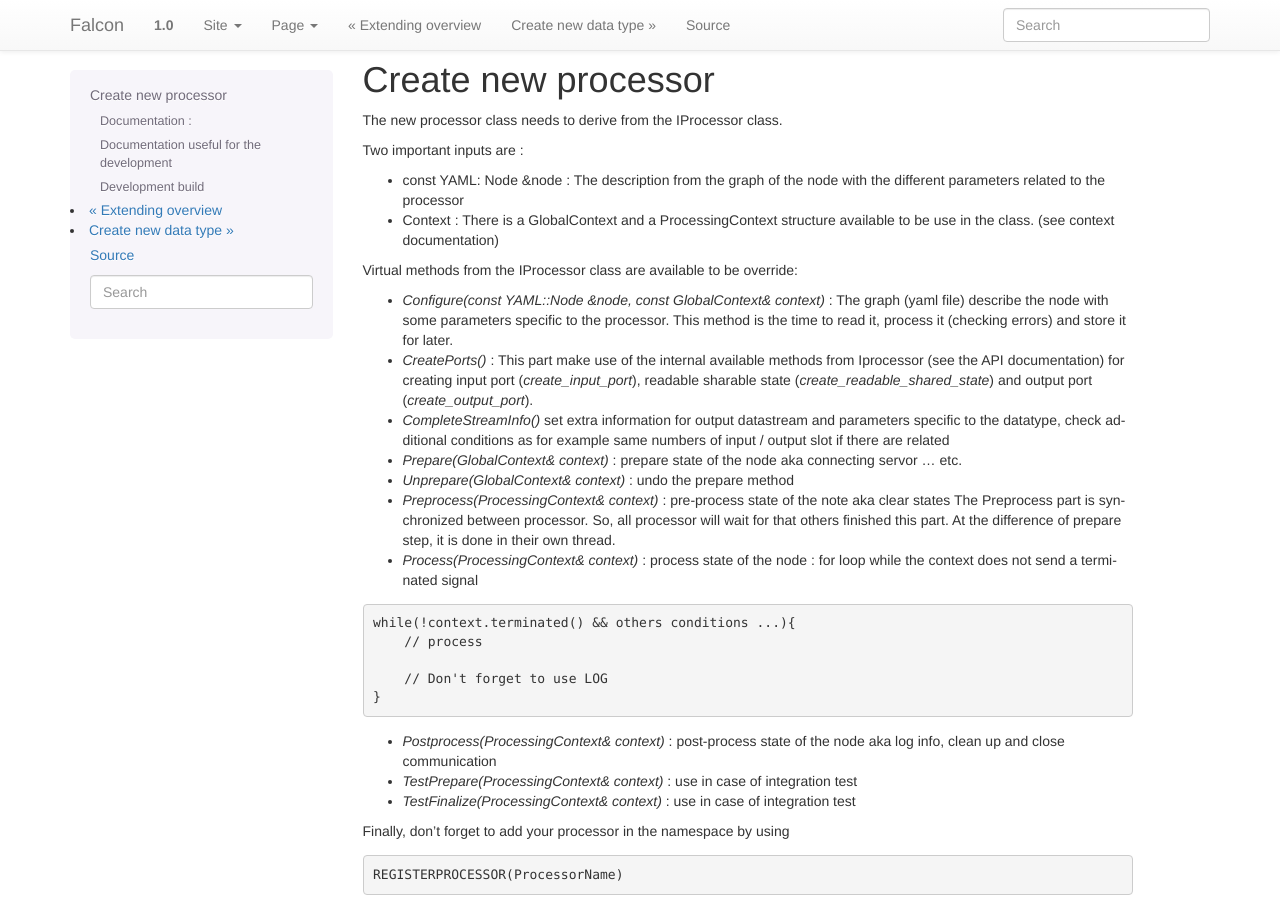
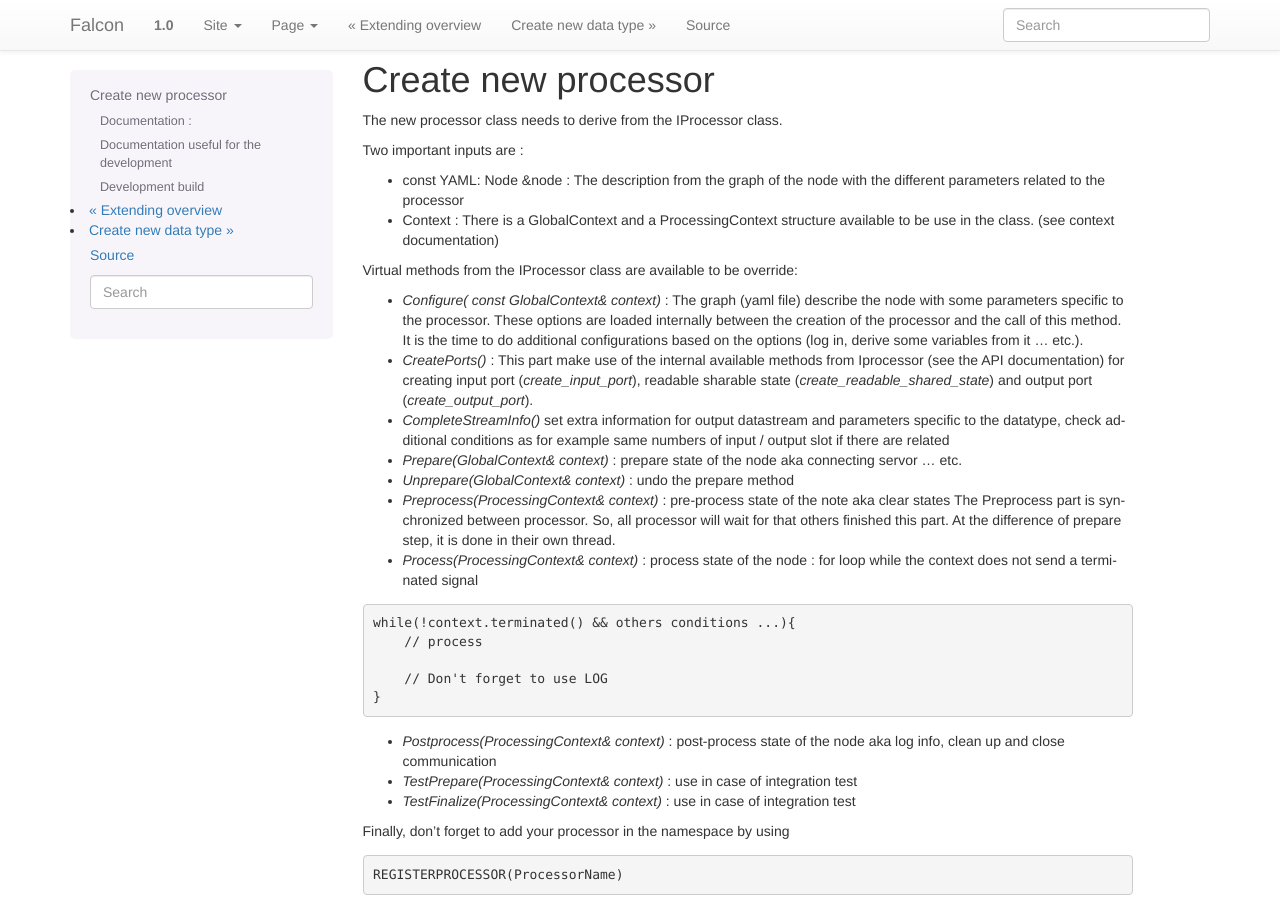
Before and after one commit to benfgit/falcon-core-linux, a Sphinx documentation site: the page built from docs/extensions/extend_processor.rst, in a window 1280 px wide and 900 px high. Built offline with Sphinx 7.4.7, drawn with Linux system fonts in a browser that asks for light colours.

Commit message:
refactor Configure method since the options lib changed the way to load them in the processor fix #40

```diff
--- a/docs/extensions/extend_processor.rst
+++ b/docs/extensions/extend_processor.rst
@@ -10,8 +10,10 @@ Two important inputs are :
 
 Virtual methods from the IProcessor class are available to be override:
 
--   *Configure(const YAML::Node &node, const GlobalContext& context)* : The graph (yaml file) describe the node
-    with some parameters specific to the processor. This method is the time to read it, process it (checking errors) and store it for later.
+-   *Configure( const GlobalContext& context)* : The graph (yaml file) describe the node
+    with some parameters specific to the processor. These options are loaded internally between the creation of the processor
+    and the call of this method. It is the time to do additional configurations based on the options (log in, derive some variables
+    from it ... etc.).
 
 -   *CreatePorts()* : This part make use of the internal available methods from Iprocessor (see the API documentation)
     for creating input port (*create_input_port*), readable sharable state (*create_readable_shared_state*)
```
Also changed, not shown: 2 other files.
